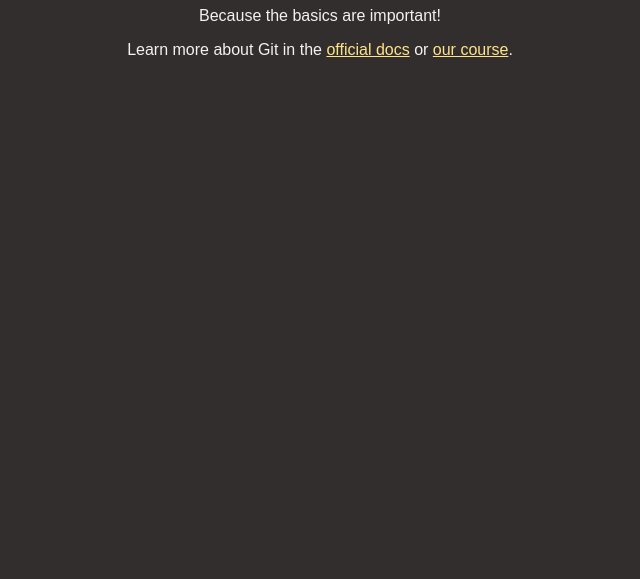
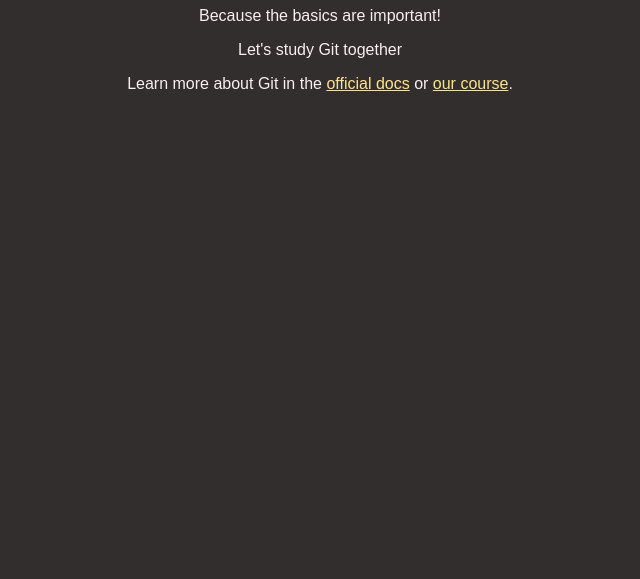
Before and after one commit to YONGMKKK/github_repass, a plain HTML site: page index.html in a window 1280 px wide. Shown: the part 221-800 px from the top of the page, without its empty margins (320-960 px from the left). Drawn offline with Linux system fonts and the light colour scheme.

Commit message:
update website text

```diff
--- a/index.html
+++ b/index.html
@@ -14,6 +14,7 @@
     </header>
     <main>
       <p>Because the basics are important!</p>
+      <p>Let's study Git together</p>
       <p>
         Learn more about Git in the
         <a href="https://git-scm.com/book/en/v2">official docs</a> or
```
